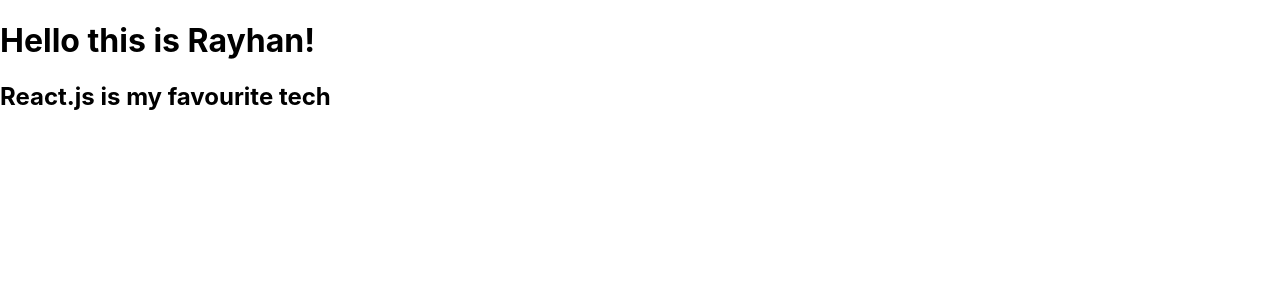
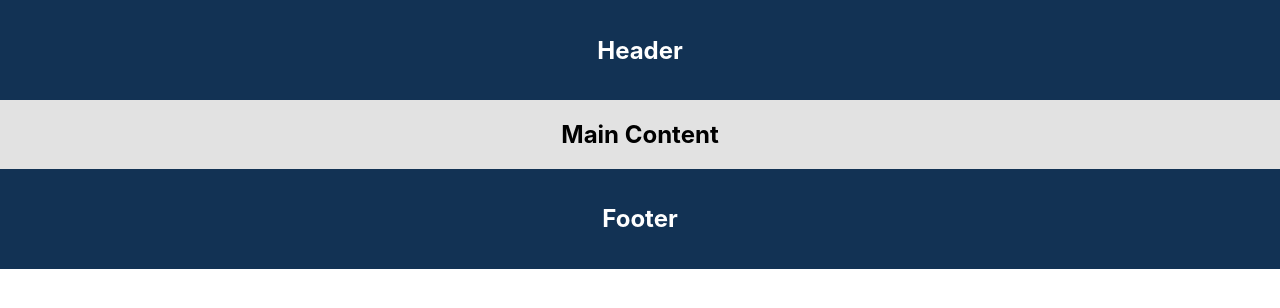
Before and after one commit to rayhan-ui/practice-code, a React (Create React App) app: page / in a window 1280 px wide. Shown: the top 308 px of the page. Built offline with nearby package versions, Linux system fonts and the light colour scheme.

Commit message:
Components

```diff
--- a/src/App.js
+++ b/src/App.js
@@ -1,9 +1,17 @@
+import Footer from "./partOne/component/Footer";
+import Header from "./partOne/component/Header";
+import MainContent from "./partOne/component/MainContent";
 import Jsx from "./partOne/Jsx";
 
 export default function App(){
   return(
     <>
-    <Jsx />
+    {/* <Jsx /> */}
+    <div style={{background: "#123254"}}>
+    <Header/>
+    <MainContent/>
+    <Footer/>
+    </div>
     </>
   )
 }
--- /dev/null
+++ b/src/partOne/component/Footer.jsx
@@ -0,0 +1,9 @@
+export default function Footer() {
+    return (
+        <>
+            <div style={{  height: "100px", display: "flex", justifyContent: "center", alignItems: "center" }}>
+                <h2 style={{ color: "white" }}>Footer</h2>
+            </div>
+        </>
+    )
+}
--- /dev/null
+++ b/src/partOne/component/Header.jsx
@@ -0,0 +1,9 @@
+export default function Header(){
+    return(
+        <>
+        <div style={{ height: "100px", display: "flex", justifyContent: "center", alignItems: "center"}}>
+            <h2 style={{color: "white"}}>Header</h2>
+        </div>
+        </>
+    )
+}
--- /dev/null
+++ b/src/partOne/component/MainContent.jsx
@@ -0,0 +1,9 @@
+export default function MainContent(){
+    return(
+        <>
+        <div style={{background:"#e2e2e2", height: "500", display: "flex", justifyContent: "center", alignItems: "center"}}>
+            <h2>Main Content</h2>
+        </div>
+        </>
+    )
+}
```
